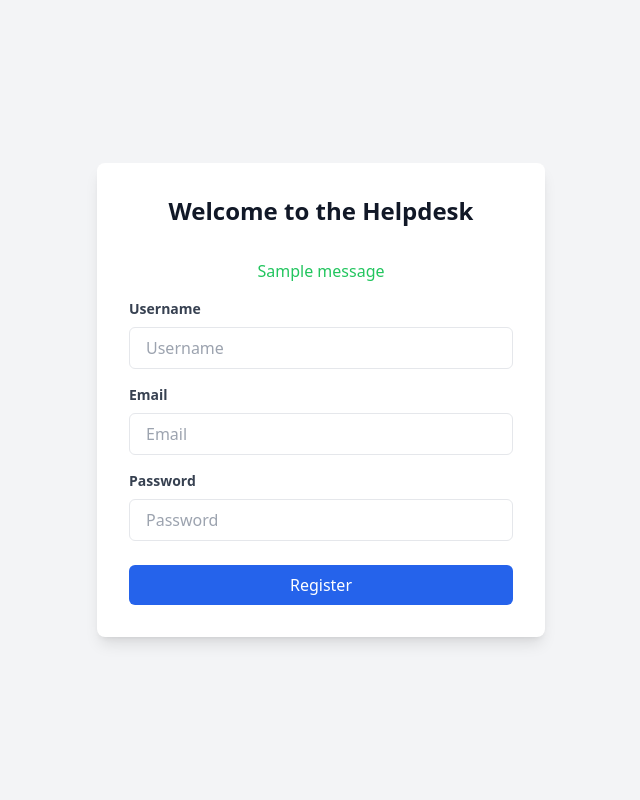
After one commit to abhishek-kbizsoft/Help-Desk-System, a Flask app: page /register in a window 1280 px wide. The commit adds this page. Shown: the whole page, without its empty margins (319-959 px from the left). Run offline with Flask 2, Linux system fonts and the light colour scheme; tables that the repository leaves empty hold one stand-in row (values such as "Sample post"); one stand-in notice (Sample message) is shown; some libraries are stand-ins or nearby versions.

Commit message:
first commit

```diff
--- a/app/routes.py
+++ b/app/routes.py
@@ -1,5 +1,5 @@
 from flask import render_template, request, redirect, url_for, flash
-from werkzeug.security import generate_password_hash
+from werkzeug.security import generate_password_hash, check_password_hash
 from . import db  # Import db from __init__.py
 from .models import User, Ticket
 
@@ -9,8 +9,16 @@ def init_app(app):
     def index():
         return render_template('index.html')
 
-    @app.route('/add_user', methods=['POST'])
-    def add_user():
+    @app.route('/register')
+    def register_page():
+        return render_template('auth/register.html')
+
+    @app.route('/login')
+    def login_page():
+        return render_template('auth/login.html')
+
+    @app.route('/auth/register', methods=['POST'])
+    def user_register():
         username = request.form.get('username')
         email = request.form.get('email')
         password = request.form.get('password')  # Get password input from the user
@@ -19,7 +27,7 @@ def init_app(app):
         existing_user = User.query.filter_by(email=email).first()
         if existing_user:
             flash('Email already exists. Please use a different email.', 'error')  # Show flash message
-            return redirect(url_for('index'))
+            return redirect(url_for('register_page'))
 
         # Hash the password using Werkzeug with the correct method
         hashed_password = generate_password_hash(password, method='pbkdf2:sha256')  # Correct hash method
@@ -29,8 +37,30 @@ def init_app(app):
         db.session.add(new_user)
         db.session.commit()
 
-        flash('User added successfully!', 'success')  # Show success message
+        flash('Your registration was successfull', 'success')  # Show success message
         return redirect(url_for('index'))
+
+    @app.route('/auth/login', methods=['POST'])
+    def user_login():
+        email = request.form.get('email')
+        password = request.form.get('password')
+
+        # Find the user in the database by email
+        user = User.query.filter_by(email=email).first()
+
+        if not user:
+            flash("Invalid email or password.", "error")
+            return redirect(url_for('login_page'))
+
+        # Check if the password matches the hashed password in the database
+        if not check_password_hash(user.password, password):
+            flash("Invalid email or password.", "error")
+            return redirect(url_for('login_page'))
+
+        # Successful login
+        flash(f"Welcome back, {user.username}!", "success")
+        return redirect(url_for('index'))
+
 
     @app.route('/add_ticket', methods=['POST'])
     def add_ticket():
--- /dev/null
+++ b/app/templates/auth/register.html
@@ -0,0 +1,59 @@
+<!DOCTYPE html>
+<html lang="en">
+
+<head>
+    <meta charset="UTF-8">
+    <meta name="viewport" content="width=device-width, initial-scale=1.0">
+    <title>Register</title>
+    <!-- Tailwind CSS CDN -->
+    <script src="https://cdn.tailwindcss.com"></script>
+</head>
+
+<body class="bg-gray-100 text-gray-900 font-sans flex items-center justify-center min-h-screen">
+    <div class="w-full max-w-md p-8 bg-white rounded-lg shadow-lg">
+        <h1 class="text-2xl font-bold text-center mb-8">Welcome to the Helpdesk</h1>
+
+        <!-- Flash Messages -->
+        {% with messages = get_flashed_messages(with_categories=true) %}
+        {% if messages %}
+        <div class="mb-4">
+            <ul>
+                {% for category, message in messages %}
+                <li class="text-md text-center {% if category == 'success' %}text-green-500{% elif category == 'error' %}text-red-500{% endif %}">
+                    {{ message }}
+                </li>
+                {% endfor %}
+            </ul>
+        </div>
+        {% endif %}
+        {% endwith %}
+
+        <!-- Add User Form -->
+        <form action="/auth/register" method="POST">
+            <div class="mb-4">
+                <label for="username" class="block text-sm font-semibold text-gray-700">Username</label>
+                <input type="text" id="username" name="username" placeholder="Username" required
+                    class="w-full px-4 py-2 mt-2 border rounded-md focus:outline-none focus:ring-2 focus:ring-blue-400">
+            </div>
+
+            <div class="mb-4">
+                <label for="email" class="block text-sm font-semibold text-gray-700">Email</label>
+                <input type="email" id="email" name="email" placeholder="Email" required
+                    class="w-full px-4 py-2 mt-2 border rounded-md focus:outline-none focus:ring-2 focus:ring-blue-400">
+            </div>
+
+            <div class="mb-6">
+                <label for="password" class="block text-sm font-semibold text-gray-700">Password</label>
+                <input type="password" id="password" name="password" placeholder="Password" required
+                    class="w-full px-4 py-2 mt-2 border rounded-md focus:outline-none focus:ring-2 focus:ring-blue-400">
+            </div>
+
+            <button type="submit"
+                class="w-full py-2 bg-blue-600 text-white rounded-md hover:bg-blue-700 focus:outline-none focus:ring-2 focus:ring-blue-400">
+                Register
+            </button>
+        </form>
+    </div>
+</body>
+
+</html>
```
Also changed, not shown: app/__init__.py (+6 -1 lines), app/models.py (+10 -13 lines), app/templates/auth/login.html (added, +54 -0 lines), app/templates/index.html (+6 -32 lines), instance/database.db.
